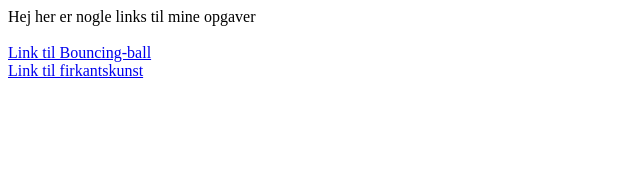
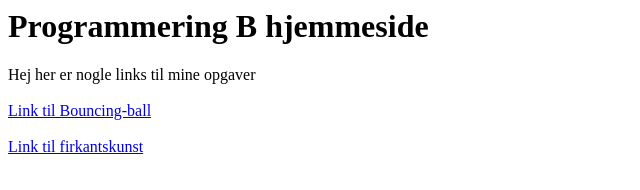
Before and after one commit to Katrine-s/Katrine-s.github.io, a plain HTML site: page index.html in a window 1280 px wide. Shown: the whole page, without its empty margins (0-640 px from the left). Drawn offline with Linux system fonts and the light colour scheme.

Commit message:
Update index.html

```diff
--- a/index.html
+++ b/index.html
@@ -1,6 +1,9 @@
 <html>
+  <header>
+    <h1> Programmering B hjemmeside </h1>
   Hej her er nogle links til mine opgaver</br>
 </br>
 <a href="https://github.com/Katrine-s/Bouncing-ball"> Link til Bouncing-ball </a> </br>
+</br>
   <a href="https://github.com/Katrine-s/firkantskunst"> Link til firkantskunst </a>
 </html>
```
